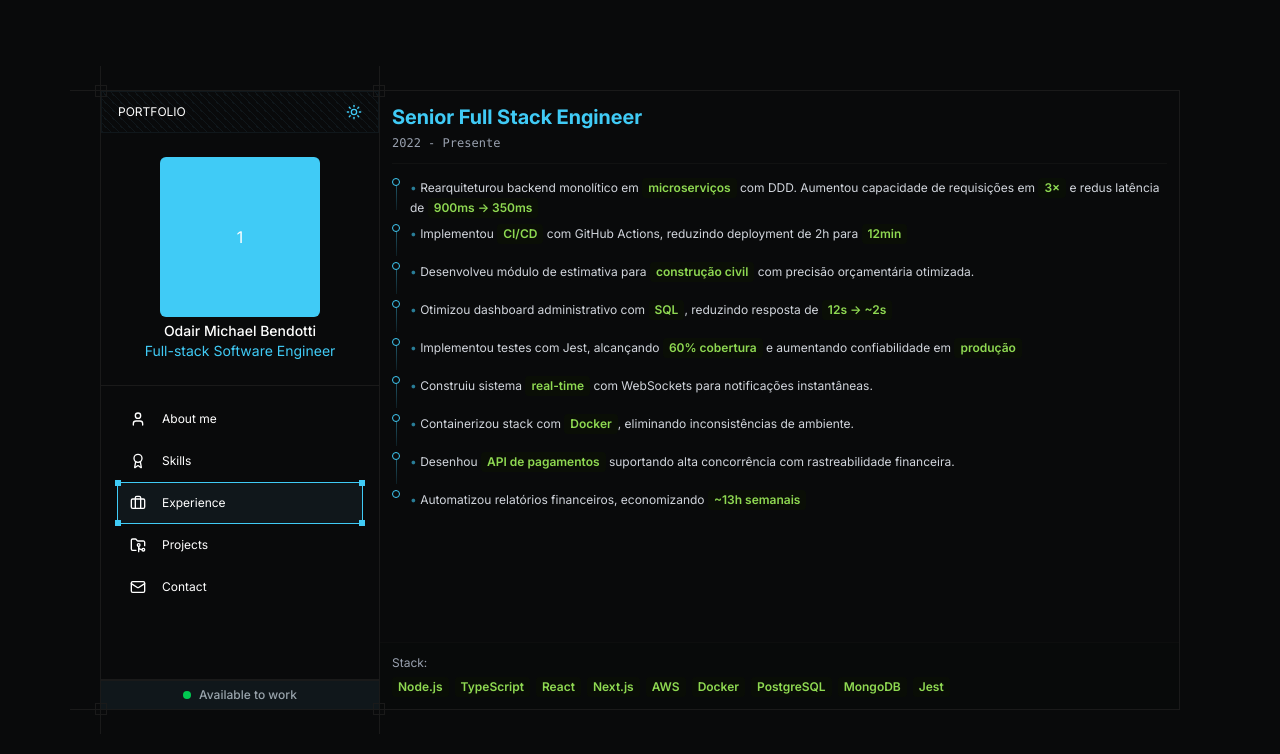
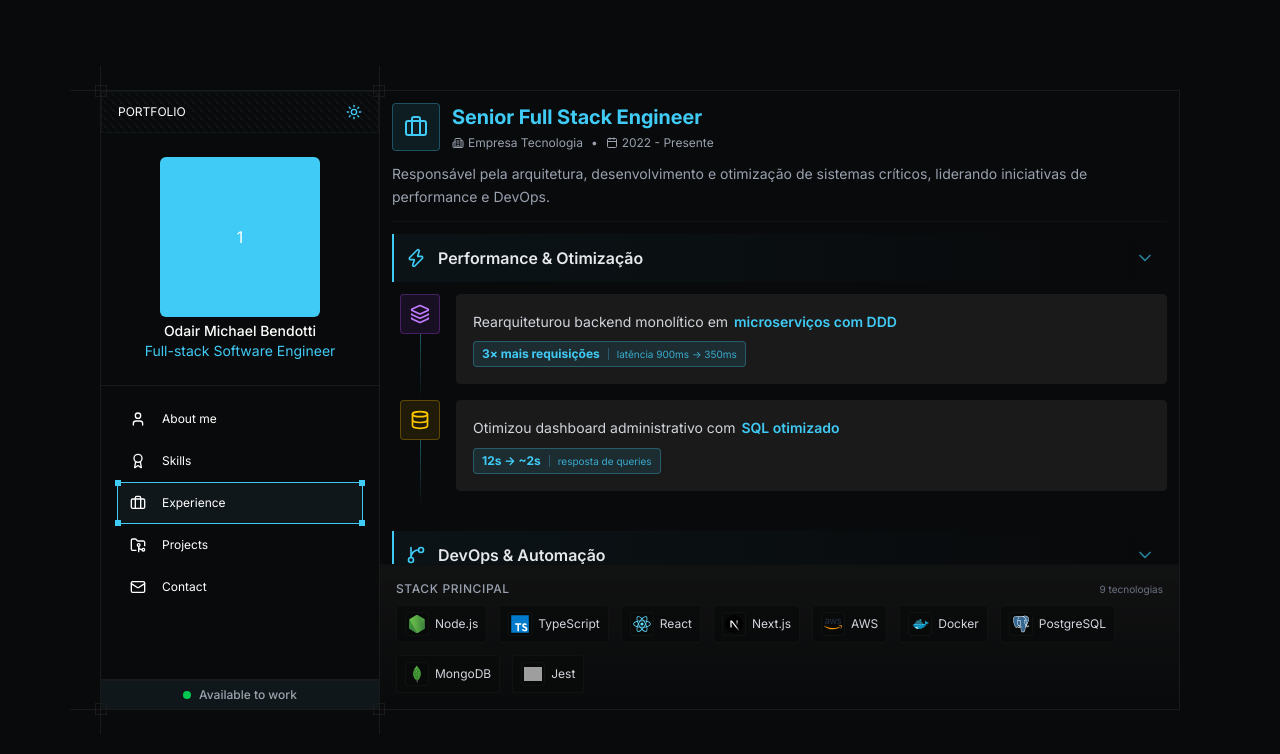
Before and after one commit to odairmichaelbendotti/personal-portfolio, a React (Vite) app in the folder frontend/: page / in a window 1280 px wide. Both pictures are taken after a click on the element "Experience". Shown: the top 754 px of the page. Built offline with nearby package versions, Linux system fonts and the light colour scheme; grey boxes are pictures that could not be loaded.

Commit message:
refactor: experience component

```diff
--- a/frontend/src/components/Content/Experience.tsx
+++ b/frontend/src/components/Content/Experience.tsx
@@ -1,158 +1,357 @@
-import { motion } from "motion/react";
+import { motion, AnimatePresence } from "motion/react";
 import ContentLayout from "./Layout/ContentLayout";
 import { useState } from "react";
+import {
+  Zap,
+  Server,
+  Database,
+  Container,
+  CreditCard,
+  FileText,
+  Code2,
+  TrendingUp,
+  GitBranch,
+  TestTube,
+  Cpu,
+  Layers,
+  Building2,
+  Calendar,
+  Briefcase,
+  ChevronRight,
+} from "lucide-react";
 
-interface AchievementPart {
-  text: string;
-  isBadge?: boolean;
-}
+// Tech icons mapping (from Projects.tsx pattern)
+const techIconMap: Record<string, string> = {
+  "Node.js": "./icons/backend/nodejs.svg",
+  TypeScript: "./icons/backend/typescript.svg",
+  React: "./icons/frontend/react.svg",
+  "Next.js": "./icons/frontend/nextjs.svg",
+  AWS: "./icons/infrastructure/aws.svg",
+  Docker: "./icons/infrastructure/docker.svg",
+  PostgreSQL: "./icons/database/postgresql.svg",
+  MongoDB: "./icons/database/mongodb.svg",
+  Jest: "./icons/frontend/jest.svg",
+};
 
-interface Achievement {
-  id: string;
-  parts: AchievementPart[];
-}
-
-// Todos os achievements
-const allAchievements: Achievement[] = [
+// Grouped achievements for better organization
+const achievementGroups = [
   {
-    id: "ach-1",
-    parts: [
-      { text: "Rearquiteturou backend monolítico em " },
-      { text: "microserviços", isBadge: true },
-      { text: " com DDD. Aumentou capacidade de requisições em " },
-      { text: "3×", isBadge: true },
-      { text: " e redus latência de " },
-      { text: "900ms → 350ms", isBadge: true },
+    title: "Performance & Otimização",
+    icon: Zap,
+    achievements: [
+      {
+        id: "perf-1",
+        text: "Rearquiteturou backend monolítico em ",
+        highlight: "microserviços com DDD",
+        metric: "3× mais requisições",
+        subMetric: "latência 900ms → 350ms",
+        icon: Layers,
+        category: "architecture" as const,
+      },
+      {
+        id: "perf-2",
+        text: "Otimizou dashboard administrativo com ",
+        highlight: "SQL otimizado",
+        metric: "12s → ~2s",
+        subMetric: "resposta de queries",
+        icon: Database,
+        category: "performance" as const,
+      },
     ],
   },
   {
-    id: "ach-2",
-    parts: [
-      { text: "Implementou " },
-      { text: "CI/CD", isBadge: true },
-      { text: " com GitHub Actions, reduzindo deployment de 2h para " },
-      { text: "12min", isBadge: true },
+    title: "DevOps & Automação",
+    icon: GitBranch,
+    achievements: [
+      {
+        id: "devops-1",
+        text: "Implementou ",
+        highlight: "CI/CD com GitHub Actions",
+        metric: "2h → 12min",
+        subMetric: "tempo de deployment",
+        icon: Server,
+        category: "devops" as const,
+      },
+      {
+        id: "devops-2",
+        text: "Containerizou stack com ",
+        highlight: "Docker",
+        metric: "100%",
+        subMetric: "consistência de ambiente",
+        icon: Container,
+        category: "devops" as const,
+      },
+      {
+        id: "devops-3",
+        text: "Automatizou relatórios financeiros",
+        highlight: "automação completa",
+        metric: "~13h economizadas",
+        subMetric: "semanais",
+        icon: FileText,
+        category: "devops" as const,
+      },
     ],
   },
   {
-    id: "ach-3",
-    parts: [
-      { text: "Desenvolveu módulo de estimativa para " },
-      { text: "construção civil", isBadge: true },
-      { text: " com precisão orçamentária otimizada." },
+    title: "Sistemas & APIs",
+    icon: Code2,
+    achievements: [
+      {
+        id: "api-1",
+        text: "Desenvolveu módulo de estimativa para ",
+        highlight: "construção civil",
+        metric: "Precisão",
+        subMetric: "orçamentária otimizada",
+        icon: Building2,
+        category: "feature" as const,
+      },
+      {
+        id: "api-2",
+        text: "Construiu sistema ",
+        highlight: "real-time com WebSockets",
+        metric: "Notificações",
+        subMetric: "instantâneas",
+        icon: Cpu,
+        category: "feature" as const,
+      },
+      {
+        id: "api-3",
+        text: "Desenhou ",
+        highlight: "API de pagamentos",
+        metric: "Alta concorrência",
+        subMetric: "rastreabilidade financeira",
+        icon: CreditCard,
+        category: "architecture" as const,
+      },
     ],
   },
   {
-    id: "ach-4",
-    parts: [
-      { text: "Otimizou dashboard administrativo com " },
-      { text: "SQL", isBadge: true },
-      { text: ", reduzindo resposta de " },
-      { text: "12s → ~2s", isBadge: true },
-    ],
+    title: "Qualidade & Testes",
+    icon: TestTube,
+    achievements: [
+      {
+        id: "test-1",
+        text: "Implementou testes com Jest, alcançando ",
+        highlight: "60% cobertura",
+        metric: "Confiabilidade",
+        subMetric: "em produção aumentada",
+        icon: TrendingUp,
+        category: "testing" as const,
       },
-  {
-    id: "ach-5",
-    parts: [
-      { text: "Implementou testes com Jest, alcançando " },
-      { text: "60% cobertura", isBadge: true },
-      { text: " e aumentando confiabilidade em " },
-      { text: "produção", isBadge: true },
-    ],
-  },
-  {
-    id: "ach-6",
-    parts: [
-      { text: "Construiu sistema " },
-      { text: "real-time", isBadge: true },
-      { text: " com WebSockets para notificações instantâneas." },
-    ],
-  },
-  {
-    id: "ach-7",
-    parts: [
-      { text: "Containerizou stack com " },
-      { text: "Docker", isBadge: true },
-      { text: ", eliminando inconsistências de ambiente." },
-    ],
-  },
-  {
-    id: "ach-8",
-    parts: [
-      { text: "Desenhou " },
-      { text: "API de pagamentos", isBadge: true },
-      { text: " suportando alta concorrência com rastreabilidade financeira." },
-    ],
-  },
-  {
-    id: "ach-9",
-    parts: [
-      { text: "Automatizou relatórios financeiros, economizando " },
-      { text: "~13h semanais", isBadge: true },
     ],
   },
 ];
 
-const AchievementItem = ({
+// Category colors
+const categoryColors = {
+  performance: "from-yellow-500/20 to-orange-500/20",
+  devops: "from-blue-500/20 to-cyan-500/20",
+  architecture: "from-purple-500/20 to-pink-500/20",
+  testing: "from-green-500/20 to-emerald-500/20",
+  feature: "from-accent/20 to-accent-third/20",
+};
+
+const categoryBadgeColors = {
+  performance: "bg-yellow-500/10 text-yellow-400 border-yellow-500/30",
+  devops: "bg-blue-500/10 text-blue-400 border-blue-500/30",
+  architecture: "bg-purple-500/10 text-purple-400 border-purple-500/30",
+  testing: "bg-green-500/10 text-green-400 border-green-500/30",
+  feature: "bg-accent/10 text-accent border-accent/30",
+};
+
+const TechIcon = ({ tech }: { tech: string }) => {
+  const iconPath = techIconMap[tech];
+  if (!iconPath) return null;
+
+  return (
+    <div className="w-6 h-6 p-0.5 bg-background/80 border border-default-border/50 rounded-sm flex items-center justify-center hover:border-accent/50 hover:scale-110 transition-all duration-200">
+      <img
+        src={iconPath}
+        alt={tech}
+        className="w-full h-full object-contain"
+        onError={(e) => {
+          (e.target as HTMLImageElement).style.display = "none";
+        }}
+      />
+    </div>
+  );
+};
+
+const MetricBadge = ({
+  metric,
+  subMetric,
+}: {
+  metric: string;
+  subMetric: string;
+}) => (
+  <div className="inline-flex flex-col sm:flex-row sm:items-center gap-1 sm:gap-2 px-2 py-1 bg-accent/10 border border-accent/30 rounded-sm">
+    <span className="text-[10px] sm:text-xs font-bold text-accent">
+      {metric}
+    </span>
+    <span className="hidden sm:block w-px h-3 bg-accent/30" />
+    <span className="text-[9px] sm:text-[10px] text-accent/80">
+      {subMetric}
+    </span>
+  </div>
+);
+
+const AchievementCard = ({
   achievement,
   index,
+  groupIndex,
 }: {
-  achievement: Achievement;
+  achievement: (typeof achievementGroups)[0]["achievements"][0];
   index: number;
+  groupIndex: number;
 }) => {
   const [isHovered, setIsHovered] = useState(false);
+  const Icon = achievement.icon;
+  const totalIndex = groupIndex * 10 + index;
 
   return (
     <motion.div
-      initial={{ opacity: 0, x: -15 }}
+      initial={{ opacity: 0, x: -20 }}
       animate={{ opacity: 1, x: 0 }}
-      transition={{ duration: 0.25, delay: index * 0.04 }}
+      transition={{ duration: 0.4, delay: totalIndex * 0.08 }}
       onMouseEnter={() => setIsHovered(true)}
       onMouseLeave={() => setIsHovered(false)}
-      className="relative flex gap-2.5 group"
+      className="group relative"
     >
-      {/* Dot Timeline */}
-      <div className="flex flex-col items-center shrink-0 pt-0.5">
+      <div className="flex gap-3 sm:gap-4">
+        {/* Timeline */}
+        <div className="flex flex-col items-center shrink-0">
           <motion.div
-          className="w-2 h-2 rounded-full border border-accent"
+            className={`w-8 h-8 sm:w-10 sm:h-10 rounded-sm border flex items-center justify-center ${categoryBadgeColors[achievement.category]}`}
             animate={{
-            backgroundColor: isHovered ? "#40cbf6" : "transparent",
               scale: isHovered ? 1.1 : 1,
+              rotate: isHovered ? 5 : 0,
             }}
-          transition={{ duration: 0.15 }}
-        />
-        {index !== allAchievements.length - 1 && (
-          <div className="w-px h-6 bg-linear-to-b from-accent/40 to-accent/10" />
-        )}
+            transition={{ duration: 0.2 }}
+          >
+            <Icon className="w-4 h-4 sm:w-5 sm:h-5" />
+          </motion.div>
+          <div className="w-px flex-1 bg-linear-to-b from-accent/40 via-accent/20 to-transparent min-h-10" />
         </div>
 
-      {/* Content */}
-      <div className="flex-1 pt-0.5">
-        <p className="text-xs leading-relaxed text-gray-300">
-          <span className="text-accent/60">•</span>{" "}
-          {achievement.parts.map((part, idx) =>
-            part.isBadge ? (
-              <span
-                key={idx}
-                className="inline-block px-1.5 py-0.5 rounded text-xs font-semibold"
-                style={{
-                  backgroundColor: "rgba(10, 15, 5, 0.8)",
-                  color: "#8fd952",
-                }}
+        {/* Content Card */}
+        <div className="flex-1 pb-4">
+          <motion.div
+            animate={{ x: isHovered ? 4 : 0 }}
+            transition={{ duration: 0.2 }}
+            className="relative p-3 sm:p-4 bg-card-background border border-default-border rounded-sm overflow-hidden group-hover:border-accent/30 transition-colors duration-300"
           >
-                {part.text}
+            {/* Background gradient */}
+            <div
+              className={`absolute inset-0 bg-linear-to-br ${categoryColors[achievement.category]} opacity-0 group-hover:opacity-100 transition-opacity duration-300`}
+            />
+
+            {/* Corner accents */}
+            <motion.div
+              animate={{ opacity: isHovered ? 1 : 0 }}
+              className="absolute top-0 left-0 w-2 h-2 border-t border-l border-accent"
+            />
+            <motion.div
+              animate={{ opacity: isHovered ? 1 : 0 }}
+              className="absolute bottom-0 right-0 w-2 h-2 border-b border-r border-accent"
+            />
+
+            <div className="relative z-10">
+              <p className="text-xs sm:text-sm text-gray-300 leading-relaxed mb-2">
+                {achievement.text}
+                <span className="font-semibold text-accent ml-0.5">
+                  {achievement.highlight}
                 </span>
-            ) : (
-              <span key={idx}>{part.text}</span>
-            ),
-          )}
               </p>
+
+              <div className="flex flex-wrap items-center gap-2">
+                <MetricBadge
+                  metric={achievement.metric}
+                  subMetric={achievement.subMetric}
+                />
+              </div>
+            </div>
+          </motion.div>
+        </div>
       </div>
     </motion.div>
   );
 };
 
+const ExperienceGroup = ({
+  group,
+  index,
+}: {
+  group: (typeof achievementGroups)[0];
+  index: number;
+}) => {
+  const [isExpanded, setIsExpanded] = useState(true);
+  const Icon = group.icon;
+
+  return (
+    <motion.div
+      initial={{ opacity: 0, y: 20 }}
+      animate={{ opacity: 1, y: 0 }}
+      transition={{ duration: 0.4, delay: index * 0.15 }}
+      className="mb-6"
+    >
+      {/* Group Header */}
+      <button
+        onClick={() => setIsExpanded(!isExpanded)}
+        className="w-full flex items-center justify-between p-2 sm:p-3 mb-3 bg-linear-to-r from-accent/5 to-transparent border-l-2 border-accent rounded-r-sm hover:from-accent/10 transition-colors cursor-pointer"
+      >
+        <div className="flex items-center gap-2 sm:gap-3">
+          <Icon className="w-4 h-4 sm:w-5 sm:h-5 text-accent" />
+          <h3 className="text-sm sm:text-base font-semibold text-gray-200">
+            {group.title}
+          </h3>
+        </div>
+        <motion.div
+          animate={{ rotate: isExpanded ? 90 : 0 }}
+          transition={{ duration: 0.2 }}
+          className="text-accent/60"
+        >
+          <ChevronRight className="w-4 h-4 sm:w-5 sm:h-5" />
+        </motion.div>
+      </button>
+
+      {/* Achievement Cards */}
+      <AnimatePresence>
+        {isExpanded && (
+          <motion.div
+            initial={{ opacity: 0, height: 0 }}
+            animate={{ opacity: 1, height: "auto" }}
+            exit={{ opacity: 0, height: 0 }}
+            transition={{ duration: 0.3 }}
+            className="ml-1 sm:ml-2"
+          >
+            {group.achievements.map((achievement, idx) => (
+              <AchievementCard
+                key={achievement.id}
+                achievement={achievement}
+                index={idx}
+                groupIndex={index}
+              />
+            ))}
+          </motion.div>
+        )}
+      </AnimatePresence>
+    </motion.div>
+  );
+};
+
 const Experience = () => {
+  const techStack = [
+    "Node.js",
+    "TypeScript",
+    "React",
+    "Next.js",
+    "AWS",
+    "Docker",
+    "PostgreSQL",
+    "MongoDB",
+    "Jest",
+  ];
+
   return (
     <ContentLayout>
       <div className="h-full w-full flex flex-col overflow-hidden">
@@ -165,11 +364,30 @@ const Experience = () => {
             transition={{ duration: 0.3 }}
             className="border-b border-default-border/50 pb-3"
           >
+            <div className="flex items-start gap-3 mb-3">
+              <div className="w-10 h-10 sm:w-12 sm:h-12 border border-accent/30 bg-accent/10 flex items-center justify-center rounded-sm shrink-0">
+                <Briefcase className="w-5 h-5 sm:w-6 sm:h-6 text-accent" />
+              </div>
+              <div className="flex-1 min-w-0">
                 <h2 className="text-lg sm:text-xl font-bold text-accent mb-1">
                   Senior Full Stack Engineer
                 </h2>
-            <p className="text-xs text-gray-400">
-              <span className="font-mono">2022 - Presente</span>
+                <div className="flex flex-wrap items-center gap-2 text-xs text-gray-400">
+                  <span className="flex items-center gap-1">
+                    <Building2 className="w-3 h-3" />
+                    Empresa Tecnologia
+                  </span>
+                  <span className="hidden sm:inline">•</span>
+                  <span className="flex items-center gap-1">
+                    <Calendar className="w-3 h-3" />
+                    2022 - Presente
+                  </span>
+                </div>
+              </div>
+            </div>
+            <p className="text-xs sm:text-sm text-gray-400 leading-relaxed">
+              Responsável pela arquitetura, desenvolvimento e otimização de
+              sistemas críticos, liderando iniciativas de performance e DevOps.
             </p>
           </motion.div>
 
@@ -180,46 +398,39 @@ const Experience = () => {
             transition={{ duration: 0.3, delay: 0.1 }}
             className="space-y-1"
           >
-            {allAchievements.map((achievement, index) => (
-              <AchievementItem
-                key={achievement.id}
-                achievement={achievement}
-                index={index}
-              />
+            {achievementGroups.map((group, index) => (
+              <ExperienceGroup key={group.title} group={group} index={index} />
             ))}
           </motion.div>
         </div>
 
-        {/* Tech Stack - Fixed at Bottom */}
         <motion.div
-          initial={{ opacity: 0 }}
-          animate={{ opacity: 1 }}
-          transition={{ duration: 0.3, delay: 0.3 }}
-          className="shrink-0 p-2 sm:p-3 border-t border-default-border/30 bg-background/50"
+          initial={{ opacity: 0, y: 20 }}
+          animate={{ opacity: 1, y: 0 }}
+          transition={{ duration: 0.3, delay: 0.4 }}
+          className="shrink-0 p-3 sm:p-4 border-t border-default-border/30 bg-linear-to-t from-background to-card-background/50"
         >
-          <p className="text-xs text-gray-400 mb-1.5">Stack:</p>
-          <div className="flex flex-wrap gap-1.5">
-            {[
-              "Node.js",
-              "TypeScript",
-              "React",
-              "Next.js",
-              "AWS",
-              "Docker",
-              "PostgreSQL",
-              "MongoDB",
-              "Jest",
-            ].map((tech) => (
-              <span
+          <div className="flex items-center justify-between mb-2">
+            <p className="text-xs font-medium text-gray-400 uppercase tracking-wider">
+              Stack Principal
+            </p>
+            <span className="text-[10px] text-gray-500">
+              {techStack.length} tecnologias
+            </span>
+          </div>
+          <div className="flex flex-wrap items-center gap-2 sm:gap-3">
+            {techStack.map((tech) => (
+              <motion.div
                 key={tech}
-                className="px-1.5 py-0.5 rounded text-xs font-semibold"
-                style={{
-                  backgroundColor: "rgba(10, 15, 5, 0.7)",
-                  color: "#8fd952",
-                }}
+                whileHover={{ scale: 1.05, y: -2 }}
+                whileTap={{ scale: 0.95 }}
+                className="flex items-center gap-1.5 px-2 py-1.5 bg-background/80 border border-default-border/50 rounded-sm hover:border-accent/50 hover:bg-accent/5 transition-all cursor-pointer group"
               >
+                <TechIcon tech={tech} />
+                <span className="text-[10px] sm:text-xs text-gray-300 group-hover:text-accent transition-colors">
                   {tech}
                 </span>
+              </motion.div>
             ))}
           </div>
         </motion.div>
```
Lines whose indentation alone changed are shown as unchanged.
